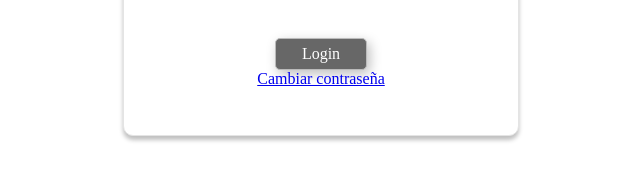
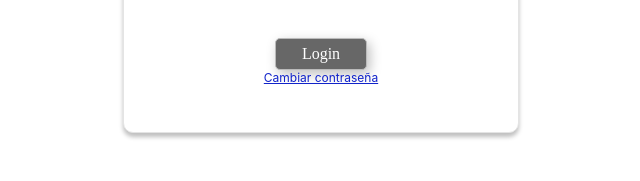
Before and after one commit to CarlaVar/laboratorio10, a plain HTML site: page index.html in a window 1280 px wide. Shown: the part 489-670 px from the top of the page, 197-837 px from the left. Drawn offline with Linux system fonts and the light colour scheme.

Commit message:
El diseño de Login

```diff
--- a/style.css
+++ b/style.css
@@ -94,3 +94,13 @@ input{
     color: white;
     min-width: 90px;
 }
+
+a{
+    font-family: 'Inter';
+    font-style: normal;
+    font-weight: 400;
+    font-size: 12px;
+    line-height: 15px;
+    text-decoration-line: underline;
+    color: #1123CA;
+}
```
